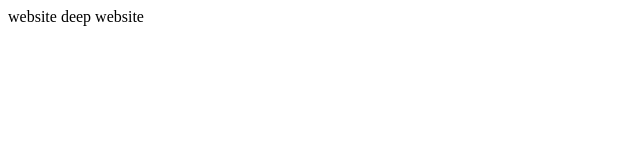
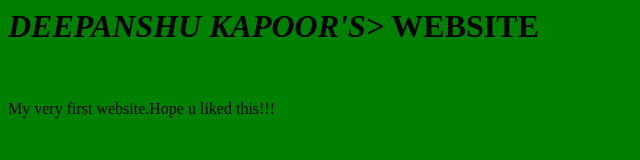
Before and after one commit to DeepanshuKapoor/webs, a plain HTML site: page index.html in a window 1280 px wide. Shown: the whole page, without its empty margins (0-640 px from the left). Drawn offline with Linux system fonts and the light colour scheme.

Commit message:
second commit

```diff
--- a/index.html
+++ b/index.html
@@ -1,6 +1,8 @@
 <html>
-<head>website</head>
-<title>this is a website</title>
-<body>
-deep website </body>
+<head><title>this is a website</title></head>
+<body bgcolor="green">
+<h1><em><strong>DEEPANSHU KAPOOR'S></em></strong> WEBSITE</h1>
+<br />
+<p>My very first website.Hope u liked this!!!</p>
+ </body>
 </html>
```
